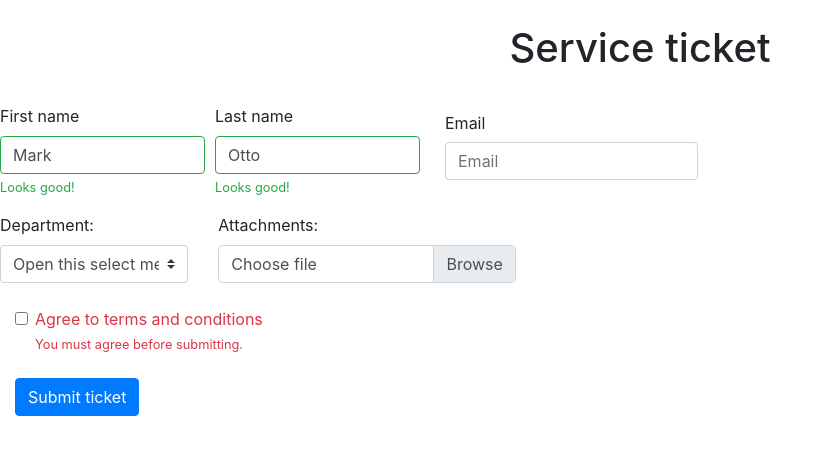
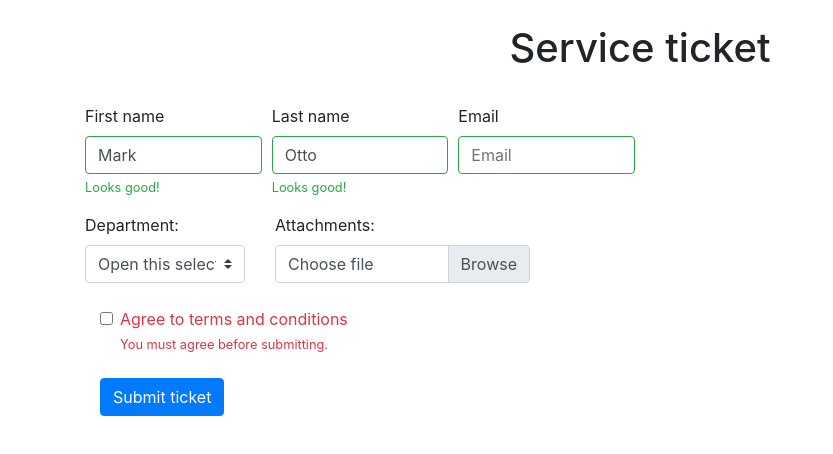
Before and after one commit to DanielGuarneros23/Formularios, a plain HTML site: page ticketform.html in a window 1280 px wide. Shown: the whole page, without its empty margins (0-833 px from the left). Drawn offline with nearby package versions, Linux system fonts and the light colour scheme.

Commit message:
Se arreglaron clases del form en el div de email.

```diff
--- a/ticketform.html
+++ b/ticketform.html
@@ -11,9 +11,13 @@
 </head>
 
 <body>
+    <div class="container">
         <br>
-    <h1><center>Service ticket</center></h1>
+        <h1>
+            <center>Service ticket</center>
+        </h1>
         <br>
+
         <form>
             <div class="form-row">
                 <div class="col-md-2 mb-3">
@@ -32,11 +36,9 @@
                         Looks good!
                     </div>
                 </div>
-            <div class="col-md-8 mb-3">
-                <label for="inputEmail" class="col-sm-3 col-form-label">Email</label>
-                <div class="col-md-4 mb-3">
-                    <input type="email" class="form-control" id="inputEmail3" placeholder="Email">
-                </div>
+                <div class="col-md-2 mb-3">
+                    <label for="inputEmail">Email</label>
+                        <input type="email" class="form-control is-valid" id="inputEmail3" placeholder="Email">
                 </div>
             </div>
             <div class="row">
@@ -73,6 +75,7 @@
                 <button class="btn btn-primary" type="submit">Submit ticket</button>
             </div>
         </form>
+    </div>
 
     <script src="https://code.jquery.com/jquery-3.3.1.slim.min.js"
         integrity="sha384-q8i/X+965DzO0rT7abK41JStQIAqVgRVzpbzo5smXKp4YfRvH+8abtTE1Pi6jizo"
@@ -83,6 +86,7 @@
     <script src="https://cdn.jsdelivr.net/npm/bootstrap@4.1.3/dist/js/bootstrap.min.js"
         integrity="sha384-ChfqqxuZUCnJSK3+MXmPNIyE6ZbWh2IMqE241rYiqJxyMiZ6OW/JmZQ5stwEULTy"
         crossorigin="anonymous"></script>
+
 </body>
 
 </html>
```
Lines whose indentation alone changed are shown as unchanged.
